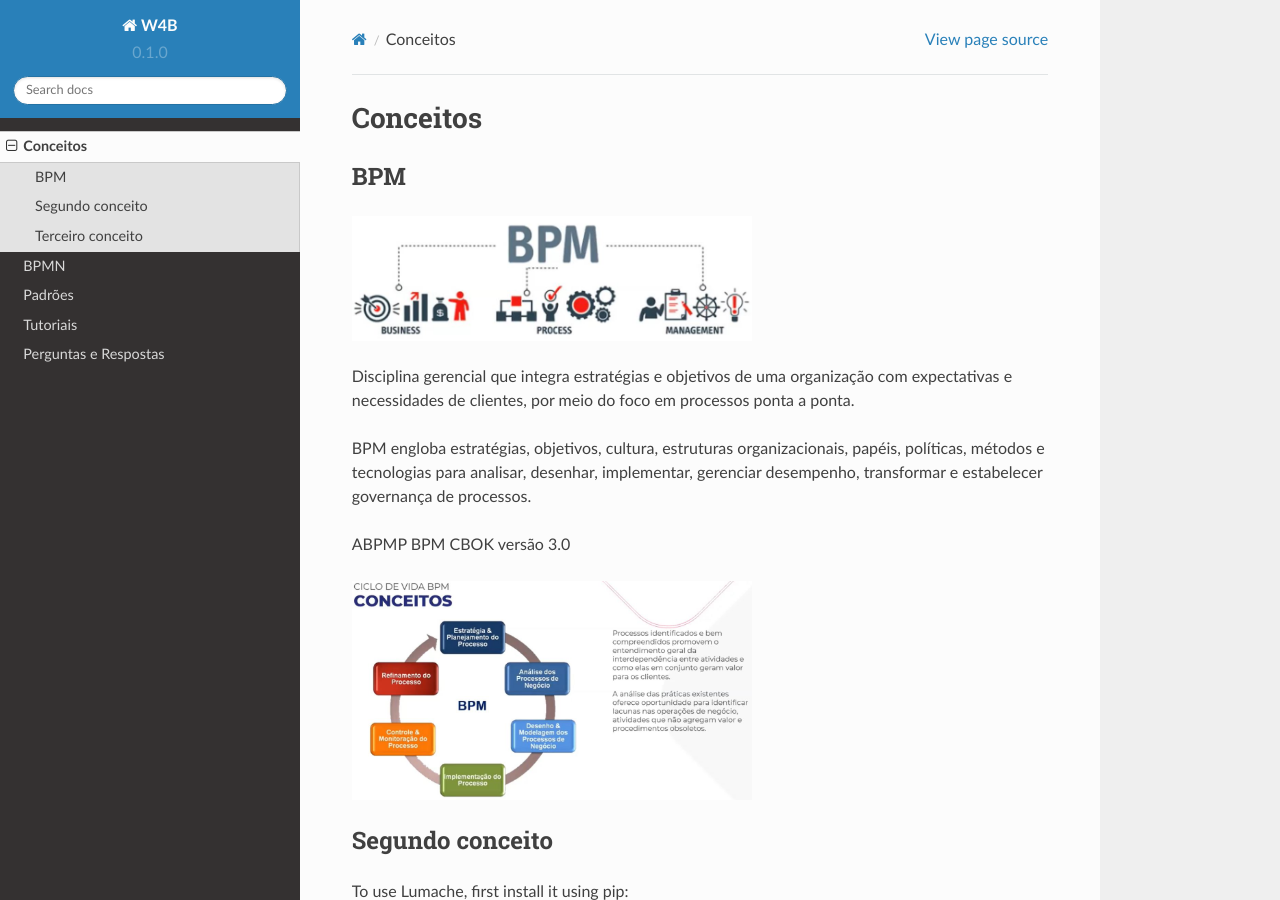
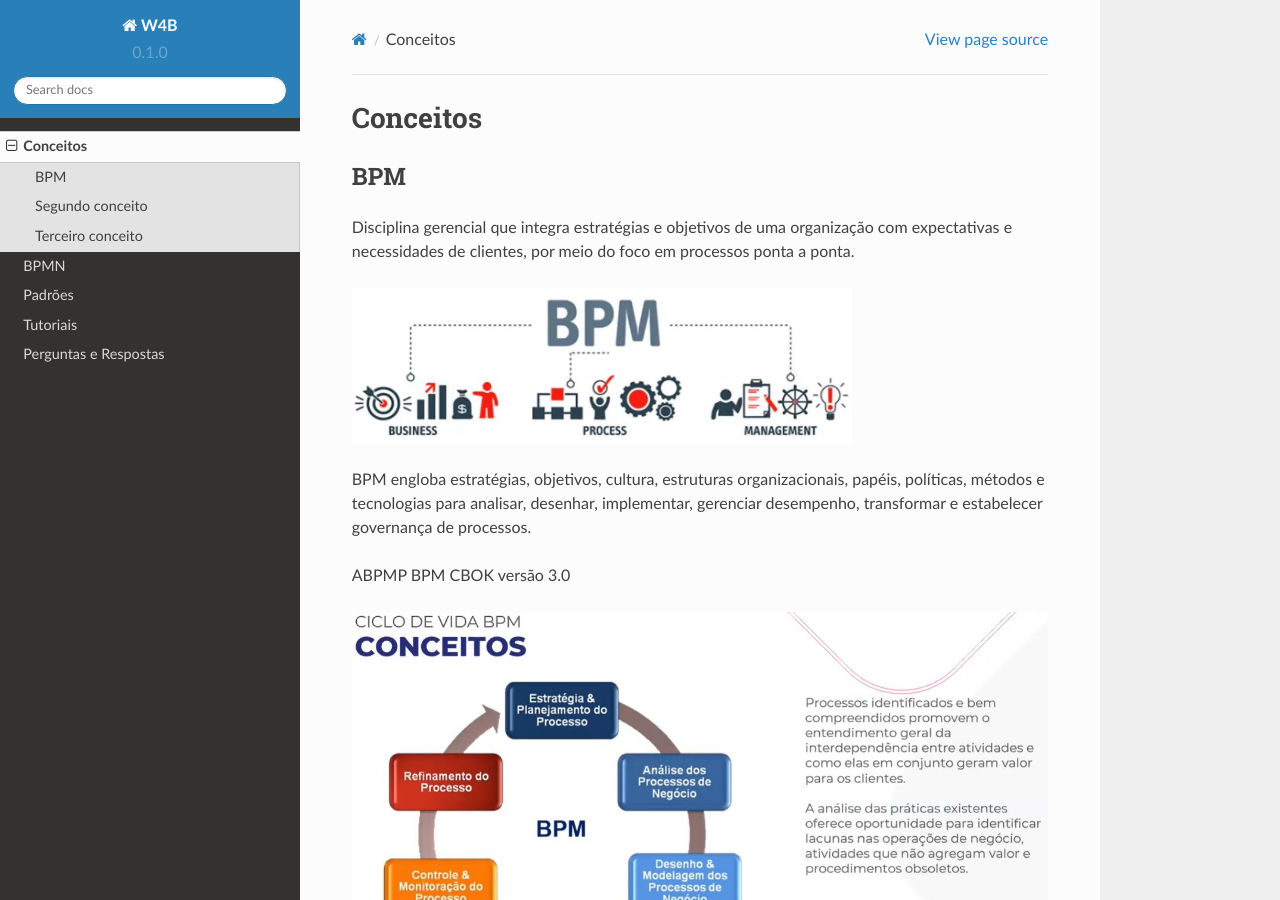
Before and after one commit to dougramalho/wings, a Sphinx documentation site: the page built from docs/source/conceitos.rst, in a window 1280 px wide and 900 px high. Built offline with Sphinx 7.4.7 and the Read the Docs theme 2.0.0, drawn with Linux system fonts in a browser that asks for light colours.

Commit message:
testing images

```diff
--- a/docs/source/conceitos.rst
+++ b/docs/source/conceitos.rst
@@ -6,12 +6,12 @@ Conceitos
 BPM
 ------------
 
-.. image:: images/conceitos1.JPG
-  :width: 400
-  :alt: Alternative text
-
 Disciplina gerencial que integra estratégias e objetivos de uma organização com expectativas
 e necessidades de clientes, por meio do foco em processos ponta a ponta.
+
+.. image:: images/conceitos1.JPG
+  :width: 500
+  :alt: Alternative text
 
 BPM engloba estratégias, objetivos, cultura, estruturas organizacionais, papéis, políticas, métodos
 e tecnologias para analisar, desenhar, implementar, gerenciar desempenho, transformar e estabelecer governança
@@ -21,7 +21,7 @@ ABPMP BPM CBOK versão 3.0
 
 
 .. image:: images/conceitos2.jpg
-  :width: 400
+  :width: 700
   :alt: Alternative text
 
 
```
